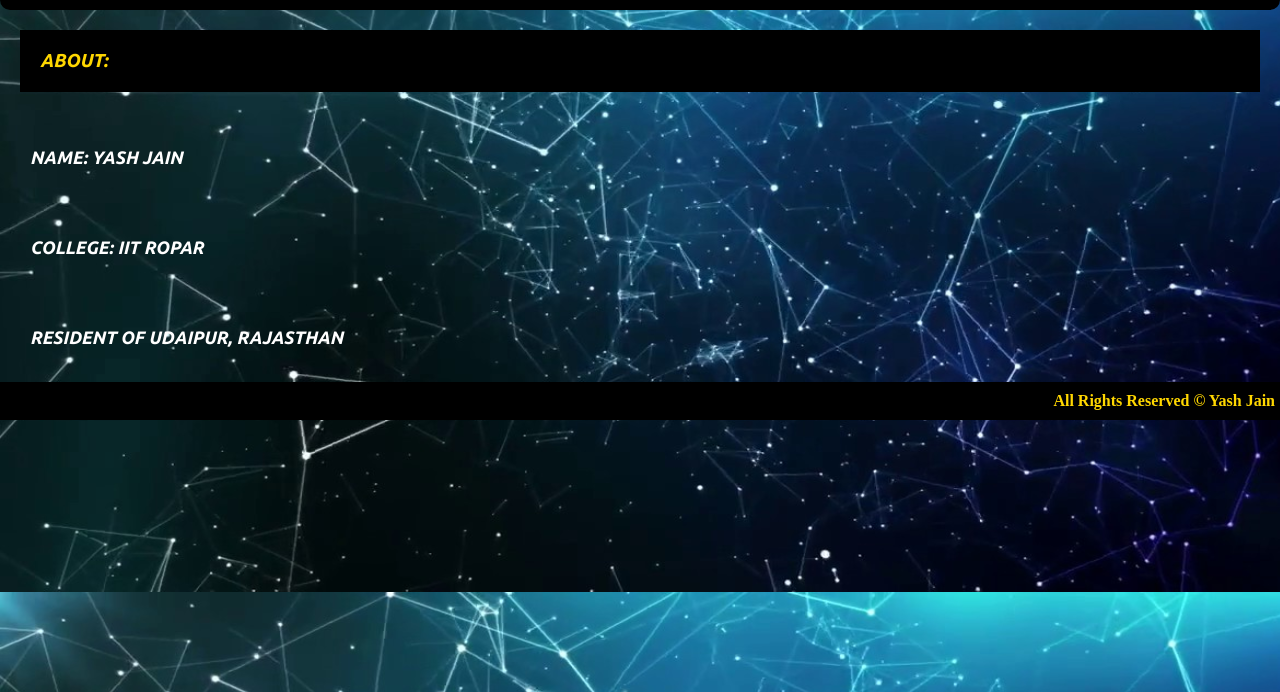
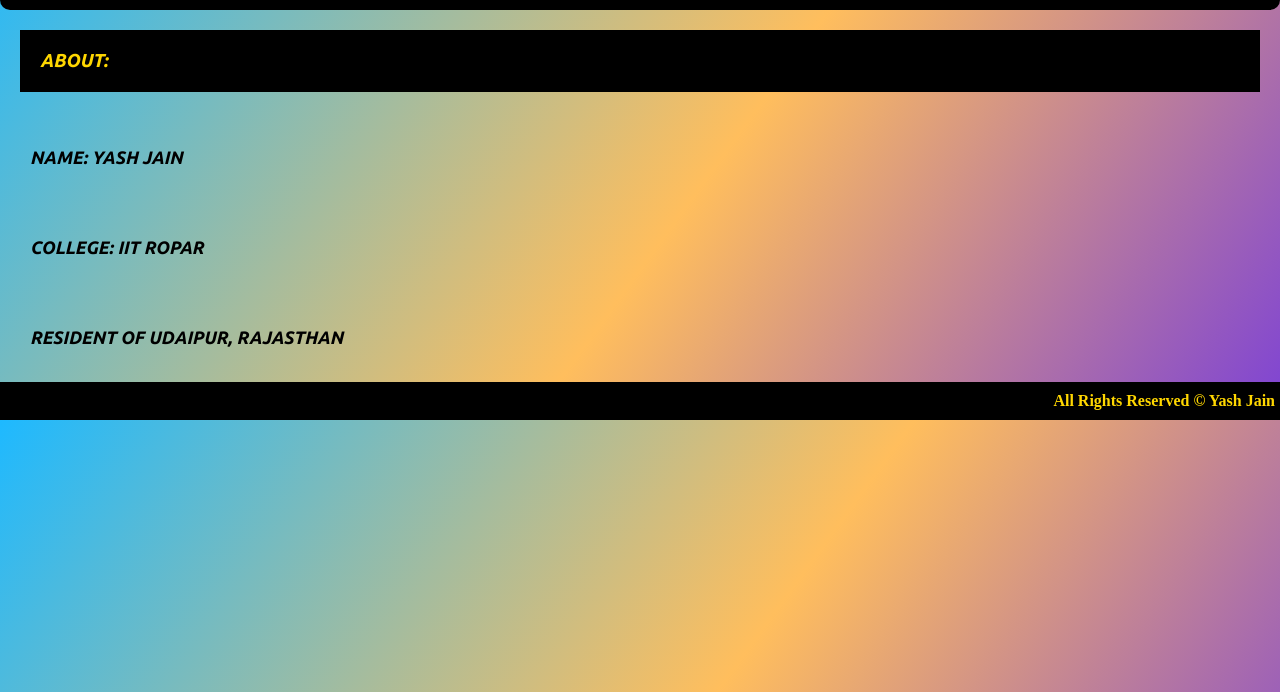
Before and after one commit to yashjain7856/sparks_task_3, a plain HTML site: page about.html in a window 1280 px wide. Shown: the part 108-800 px from the top of the page. Drawn offline with Linux system fonts and the light colour scheme.

Commit message:
UI updated

```diff
--- a/home.css
+++ b/home.css
@@ -16,8 +16,8 @@ h1
 }
 body
 {
-    background-image: url("backdrop.jpg");
-    background-size: 1400px 700px;
+    background: rgb(30,185,255);
+    background: linear-gradient(126deg, rgba(30,185,255,1) 0%, rgba(255,190,93,1) 55%, rgba(125,66,213,1) 100%);
 }
 .navbar
 {
@@ -81,7 +81,7 @@ p,ol
     padding: 30px;
     font-weight: bold;
     font-size: 18px;
-    color:#ffffff;
+    color:#000000;
 }
 p:hover
 {
```
